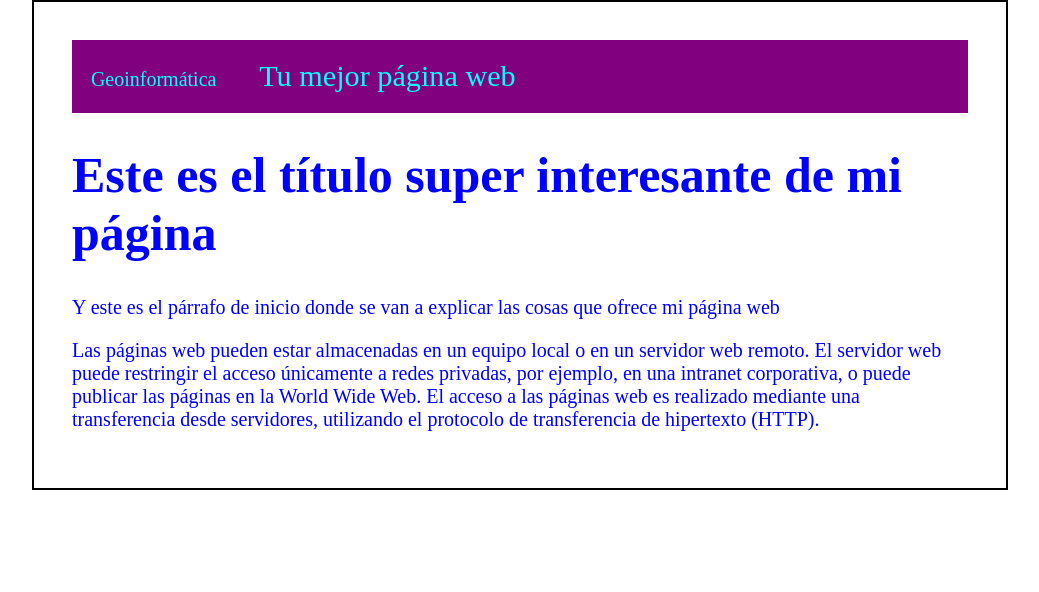
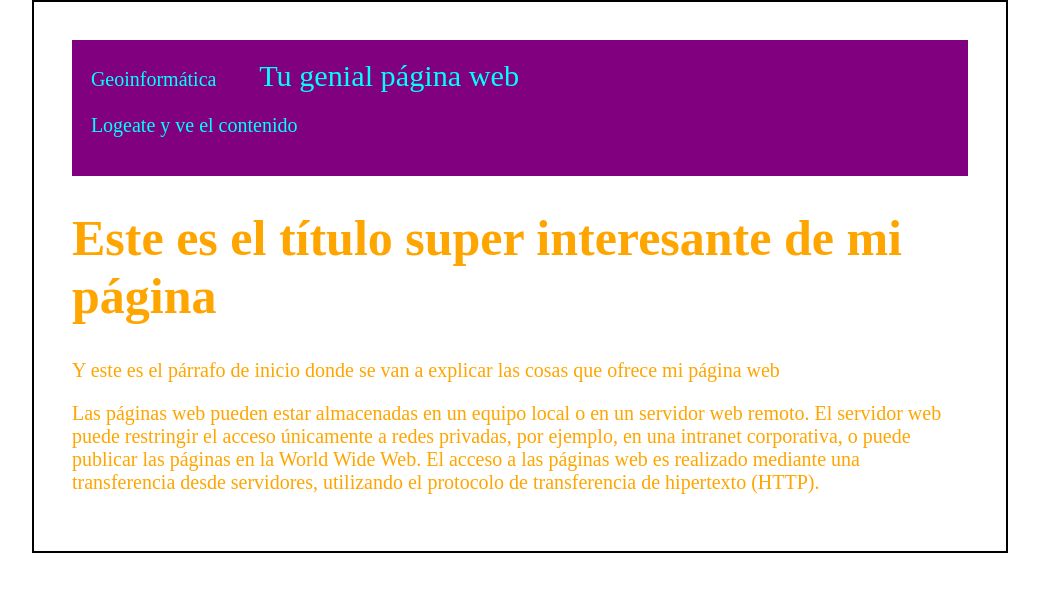
Before and after one commit to SandyLizzy14/Mi_pagina_web, a plain HTML site: page mipagina.html in a window 1280 px wide. Shown: the whole page, without its empty margins (120-1159 px from the left). Drawn offline with Linux system fonts and the light colour scheme.

Commit message:
Cambios raros a master

```diff
--- a/css/estilos.css
+++ b/css/estilos.css
@@ -1,5 +1,5 @@
 body {
-    color:blue;
+    color:orange;
     text-align:center;
     font-family: "Chiller";
     font-size: 20px;
--- a/mipagina.html
+++ b/mipagina.html
@@ -8,7 +8,8 @@
 <body>
     <div id="container">
         <div id="cabecera"> Geoinformática
-            <span id="tagline">Tu mejor página web</span>
+            <span id="tagline">Tu genial página web</span>
+            <p>Logeate y ve el contenido</p>
         </div>
         <div id="pagina">
             <h1>Este es el título super interesante de mi página</h1>
```
